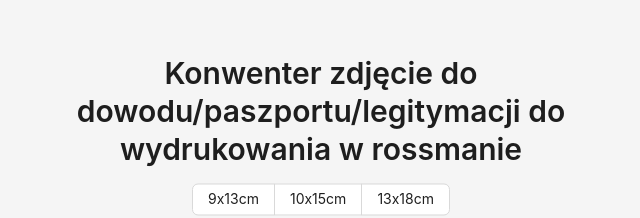
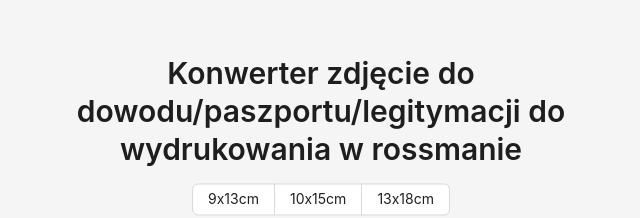
Before and after one commit to jurasw/konwenter-zdjecia-do-dowodu-rossman, a React (Create React App) app: page / in a window 1280 px wide. Shown: the part 163-381 px from the top of the page, without its empty margins (31-671 px from the left). Built offline with nearby package versions, Linux system fonts and the light colour scheme.

Commit message:
Konwerter fix

```diff
--- a/src/App.tsx
+++ b/src/App.tsx
@@ -128,7 +128,7 @@
       >
         <div className="container" style={{ float: "left", width: "50%" }}>
           <Title level={2}>
-            Konwenter zdjęcie do dowodu/paszportu/legitymacji do wydrukowania w
+            Konwerter zdjęcie do dowodu/paszportu/legitymacji do wydrukowania w
             rossmanie
           </Title>
           <Radio.Group
```
